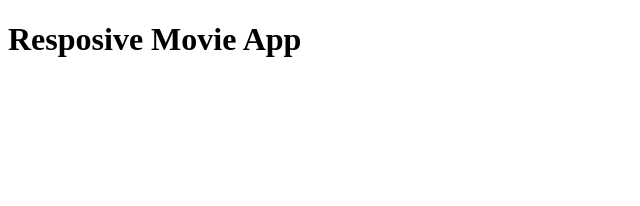
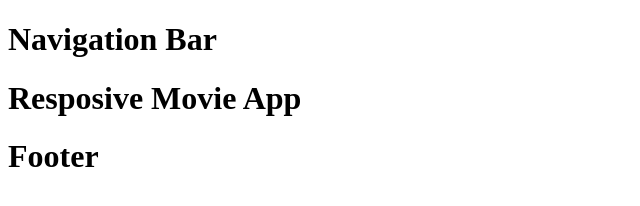
Before and after one commit to trqhien/progressive-movie-web-app, a plain HTML site: page index.html in a window 1280 px wide. Shown: the whole page, without its empty margins (0-640 px from the left). Drawn offline with Linux system fonts and the light colour scheme.

Commit message:
Update index.html

```diff
--- a/index.html
+++ b/index.html
@@ -1,4 +1,3 @@
-
 <!DOCTYPE html>
 <html lang="en">
 <head>
@@ -8,6 +7,17 @@
 </head>
 
 <body>
-    <h1>Resposive Movie App</h1>
+  <header>
+    <h1>Navigation Bar</h1>
+  </header>
+
+  <main>
+      <h1>Resposive Movie App</h1>
+  </main>
+
+  <footer>
+    <h1>Footer</h1>
+  </footer>
+
 </body>
 </html>
```
